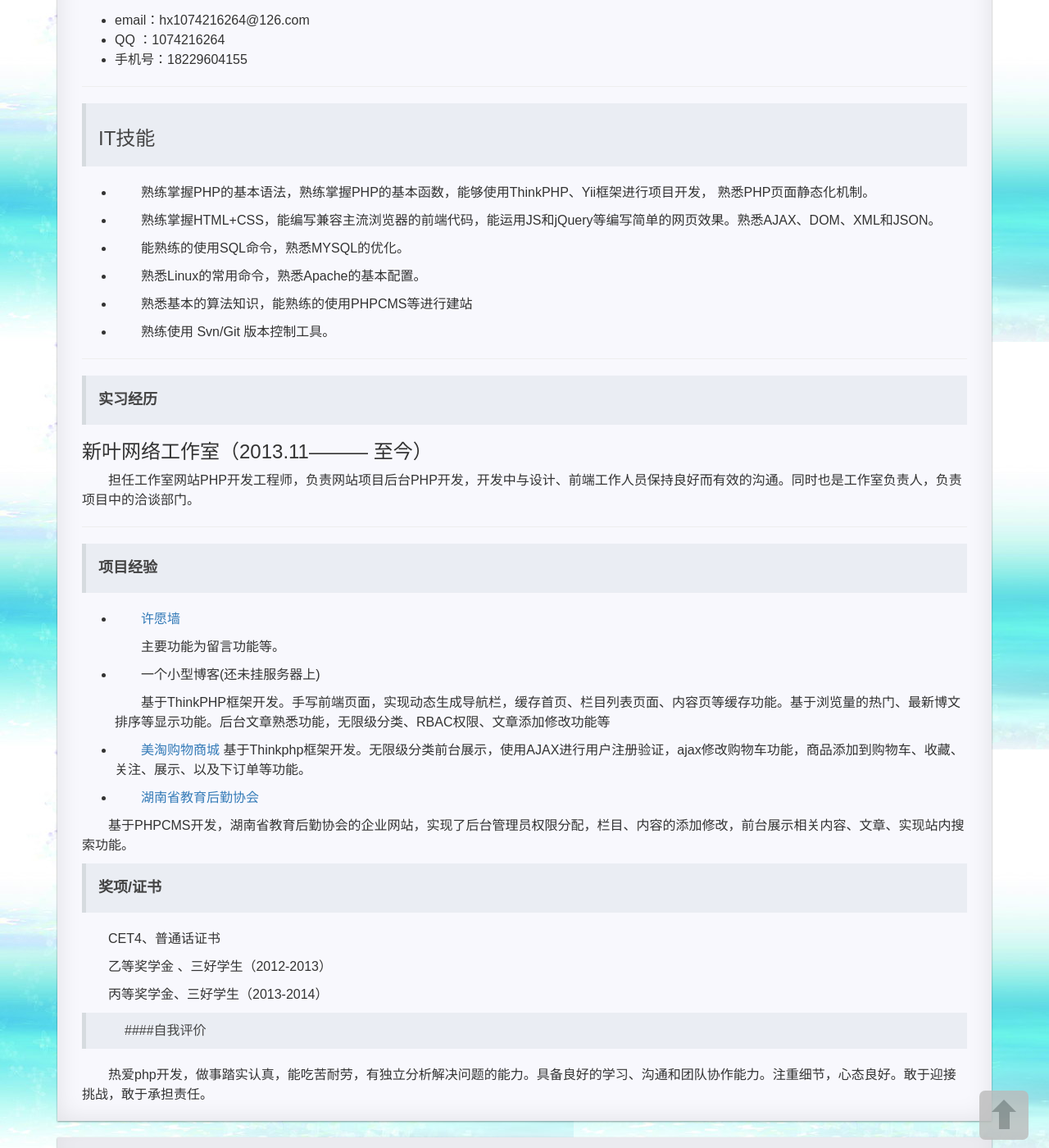
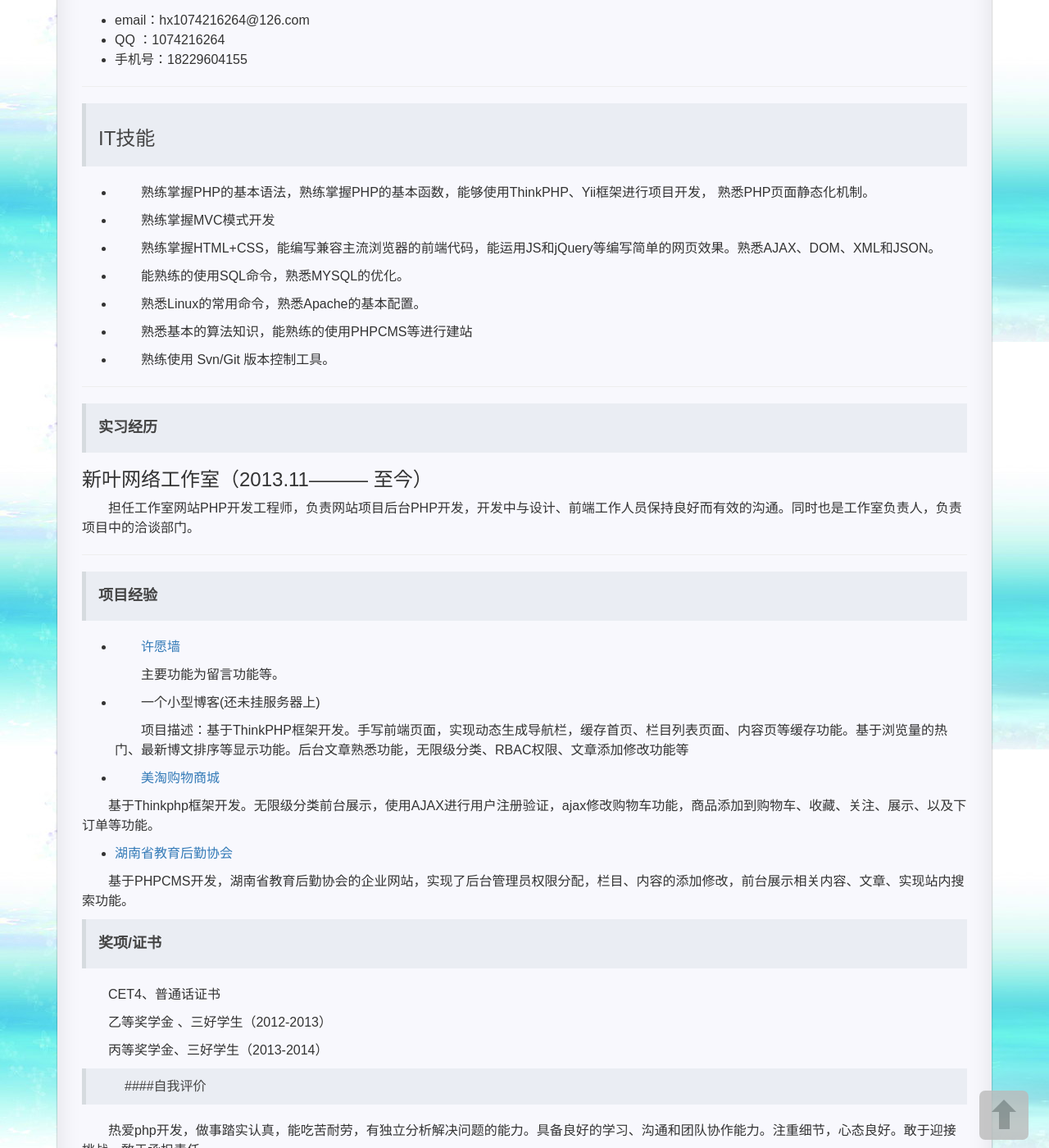
Before and after one commit to hexing-w/hexing-w.github.io, a Jekyll site: the page built from pages/2about.md, in a window 1280 px wide and 1400 px high, scrolled down 577 px. Shown: the whole window at 82% size. Built offline with Jekyll 4.4.1, drawn with Linux system fonts in a browser that asks for light colours; nearby versions of some CDN libraries; comment, search, counter and statistics services are not loaded; a style sheet for code colours, icons or effects is not loaded.

Commit message:
Update 2about.md

```diff
--- a/pages/2about.md
+++ b/pages/2about.md
@@ -32,6 +32,8 @@ icon: glyphicon-heart
 
 * 熟练掌握PHP的基本语法，熟练掌握PHP的基本函数，能够使用ThinkPHP、Yii框架进行项目开发， 熟悉PHP页面静态化机制。
 
+* 熟练掌握MVC模式开发
+
 * 熟练掌握HTML+CSS，能编写兼容主流浏览器的前端代码，能运用JS和jQuery等编写简单的网页效果。熟悉AJAX、DOM、XML和JSON。
 
 * 能熟练的使用SQL命令，熟悉MYSQL的优化。
@@ -64,10 +66,13 @@ icon: glyphicon-heart
 
 * 一个小型博客(还未挂服务器上)
 
-  基于ThinkPHP框架开发。手写前端页面，实现动态生成导航栏，缓存首页、栏目列表页面、内容页等缓存功能。基于浏览量的热门、最新博文排序等显示功能。后台文章熟悉功能，无限级分类、RBAC权限、文章添加修改功能等
+  项目描述：基于ThinkPHP框架开发。手写前端页面，实现动态生成导航栏，缓存首页、栏目列表页面、内容页等缓存功能。基于浏览量的热门、最新博文排序等显示功能。后台文章熟悉功能，无限级分类、RBAC权限、文章添加修改功能等
+
 
 * [美淘购物商城](http://182.92.186.7/tpshop/)
+
 基于Thinkphp框架开发。无限级分类前台展示，使用AJAX进行用户注册验证，ajax修改购物车功能，商品添加到购物车、收藏、关注、展示、以及下订单等功能。
+
 
 * [湖南省教育后勤协会](http://www.hnjyhq.com/)
 
```
